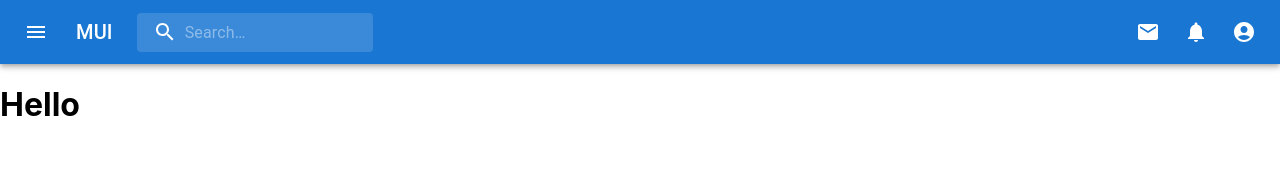
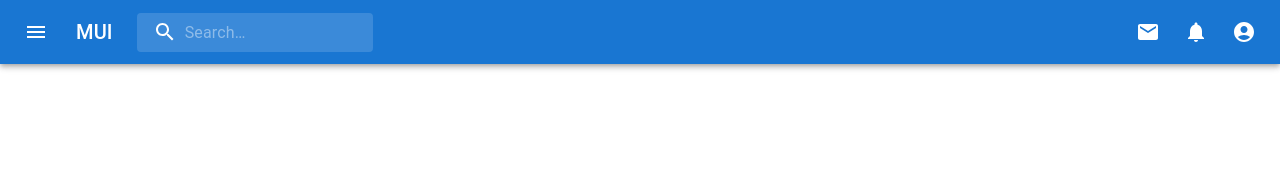
Before and after one commit to mohitarora8181/placement-cell, a React (Create React App) app: page / in a window 1280 px wide. Shown: the top 175 px of the page. Built offline with nearby package versions, Linux system fonts and the light colour scheme.

Commit message:
Set up react-router-dom

```diff
--- a/package.json
+++ b/package.json
@@ -15,6 +15,7 @@
     "firebase": "^10.11.0",
     "react": "^18.2.0",
     "react-dom": "^18.2.0",
+    "react-router-dom": "^6.22.3",
     "react-scripts": "5.0.1",
     "styled-components": "^6.1.8",
     "web-vitals": "^2.1.4"
--- a/src/App.js
+++ b/src/App.js
@@ -1,18 +1,19 @@
-import Navbar from "./components/Navbar";
-import { FirebaseContext } from "./context/Firebase";
-import { useContext } from "react";
-
+import { FirebaseContext } from './context/Firebase'
+import { useContext } from 'react'
+import { Routes, Route } from 'react-router-dom'
+import Home from './pages/Home'
 
 function App() {
-  const firebase = useContext(FirebaseContext);
-  console.log(firebase);
+  const firebase = useContext(FirebaseContext)
+  console.log(firebase)
   return (
-   <>
-   <Navbar/>
-   <h1>Hello</h1>
-
-   </>
-  );
+    <>
+      <Routes>
+        <Route path='/' element={<Home />} />
+        <Route path='/profile' element = {<h1>Profile</h1>}/>
+      </Routes>
+    </>
+  )
 }
 
-export default App;
+export default App
--- a/src/index.js
+++ b/src/index.js
@@ -1,15 +1,17 @@
-import React from 'react';
-import ReactDOM from 'react-dom/client';
-import './index.css';
-import App from './App';
-import {FirebaseProvider} from './context/Firebase'
+import React from 'react'
+import ReactDOM from 'react-dom/client'
+import './index.css'
+import App from './App'
+import { FirebaseProvider } from './context/Firebase'
+import { BrowserRouter } from 'react-router-dom'
 
-
-const root = ReactDOM.createRoot(document.getElementById('root'));
+const root = ReactDOM.createRoot(document.getElementById('root'))
 root.render(
-  <FirebaseProvider>
-  <React.StrictMode>
-    <App />
-  </React.StrictMode>
-  </FirebaseProvider>
-);
+  <BrowserRouter>
+    <FirebaseProvider>
+      <React.StrictMode>
+        <App />
+      </React.StrictMode>
+    </FirebaseProvider>
+  </BrowserRouter>
+)
--- /dev/null
+++ b/src/pages/Home.jsx
@@ -0,0 +1,11 @@
+import Navbar from "../components/Navbar";
+
+const Home = ()=>{
+  return(
+    <>
+   <Navbar/>
+
+    </>
+  )
+}
+export default Home;
```
Also changed, not shown: 1 other file (tests, documents, lock files or other folders).
